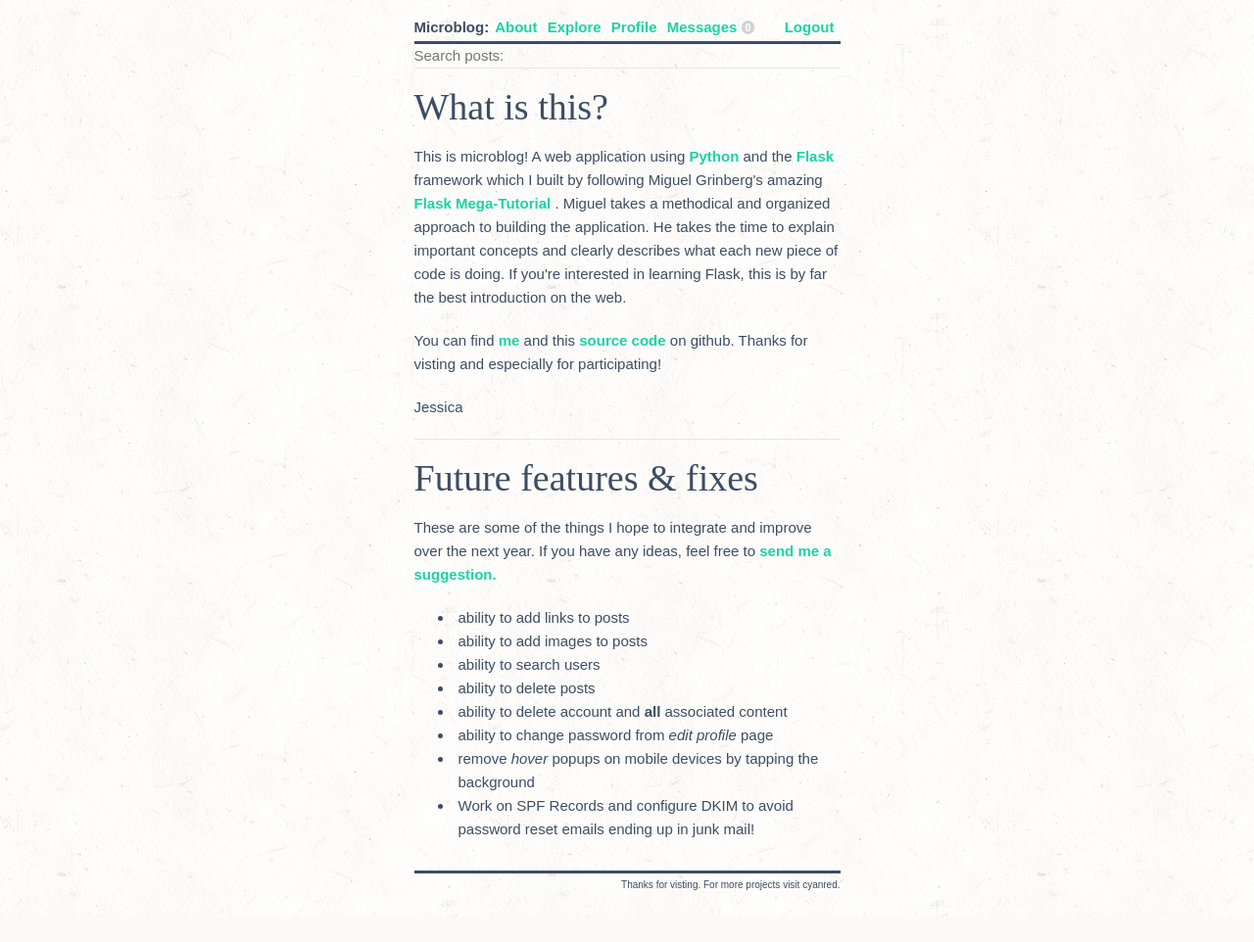
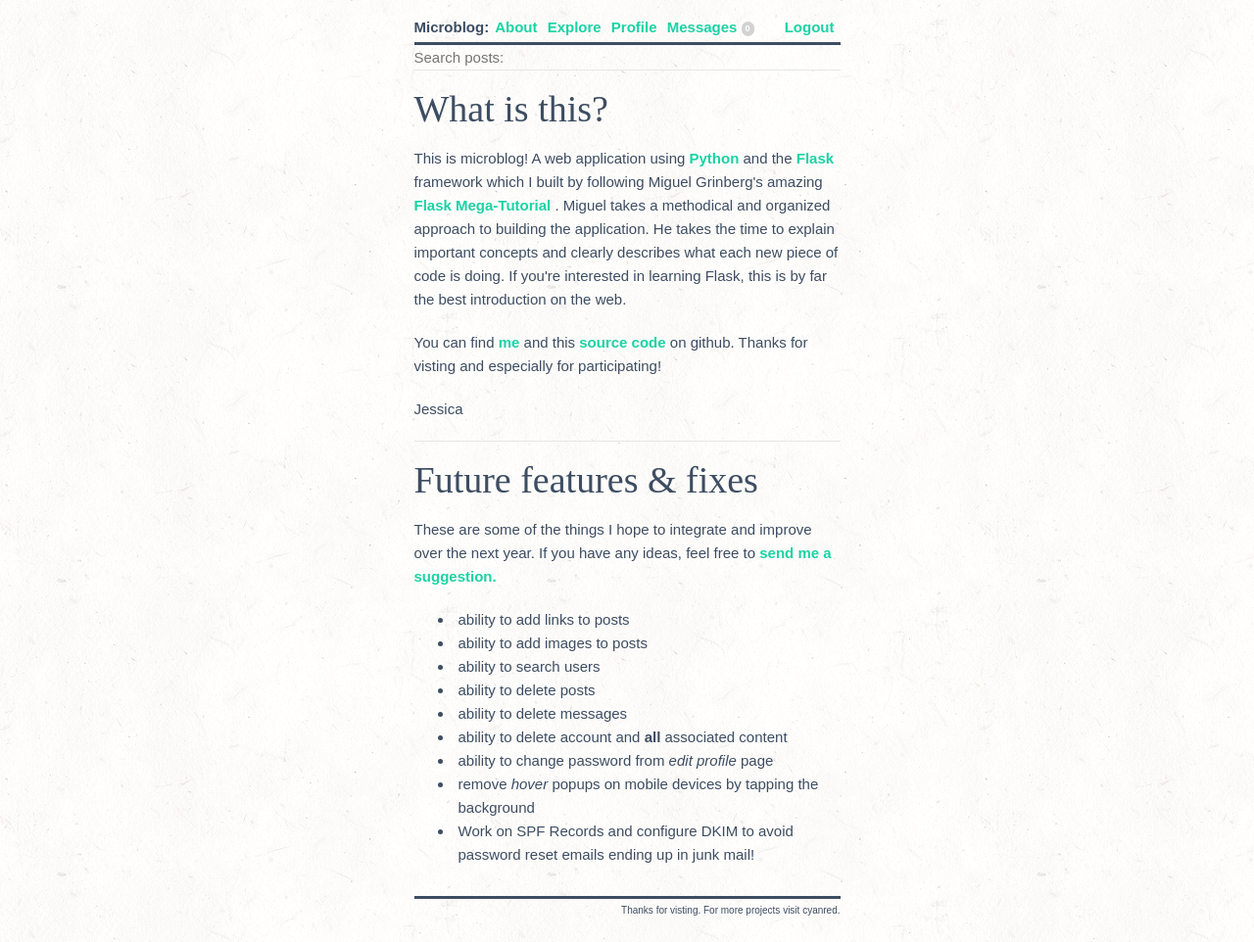
Before and after one commit to jessicarush/flask-microblog, a Flask app: page /about in a window 1280 px wide. Shown: the whole page at 98% size. Before the commit the page ends 936 px from the top, so only its background shows below. Run offline with Flask 2, Linux system fonts and the light colour scheme; the visitor is signed in with stand-in values (Sample User, id 1); data comes from the database, SQL or seed files in the repository; data that the repository does not hold is empty; some libraries are stand-ins or nearby versions; some web fonts are replaced.

Commit message:
Minor cosmetic

```diff
--- a/app/static/css/base.css
+++ b/app/static/css/base.css
@@ -164,7 +164,7 @@ a.mail_small:link, a.mail_small:visited {
 a.mail_tiny:link, a.mail_tiny:visited {
 	color: rgb(180, 180, 180);
 	font-size: 12px;
-	padding-left: 10px;
+	padding-left: 12px;
 	font-weight: 600;
 }
 a.mail_large:hover, a.mail_large:active,
@@ -195,12 +195,12 @@ span.translation {
 	color: rgba(61, 77, 98, 0.7);
 }
 .badge {
-	font-size: 0.7em;
-	font-weight: 600;
+	font-size: 0.6em;
+	font-weight: 700;
 	line-height: 1em;
 	display: inline-block;
 	text-align: center;
-	padding: 2px 4px;
+	padding: 3px 4px;
 	color: #fff;
 	background: #FF1010;
 	border-radius: 10px;
--- a/app/templates/_post.html
+++ b/app/templates/_post.html
@@ -34,7 +34,7 @@
 
         <p class="post_dates">{{ moment(post.timestamp).fromNow() }}
         {% if current_user != post.author %}
-            <a class="mail_tiny" title="send private message" href="{{ url_for('main.send_message', recipient=post.author.username) }}"><i class="fas fa-envelope"></i> send {{ post.author.username.title() }} a message</a>
+            <a class="mail_tiny" title="send private message" href="{{ url_for('main.send_message', recipient=post.author.username) }}"><i class="fas fa-envelope"></i> Send {{ post.author.username.title() }} a message</a>
         {% endif %}
         </p>
     </p>
--- a/app/templates/about.html
+++ b/app/templates/about.html
@@ -41,6 +41,7 @@
         <li>ability to add images to posts</li>
         <li>ability to search users</li>
         <li>ability to delete posts</li>
+        <li>ability to delete messages</li>
         <li>ability to delete account and <strong>all</strong> associated content</li>
         <li>ability to change password from <em>edit profile</em> page</li>
         <li>remove <em>hover</em> popups on mobile devices by tapping the background</li>
```
